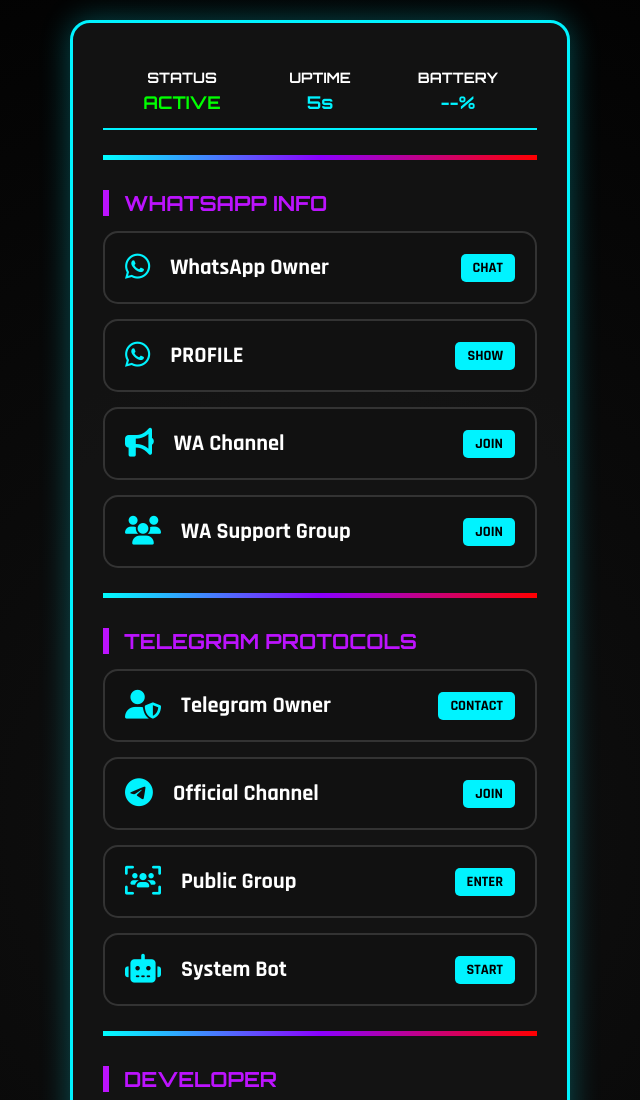
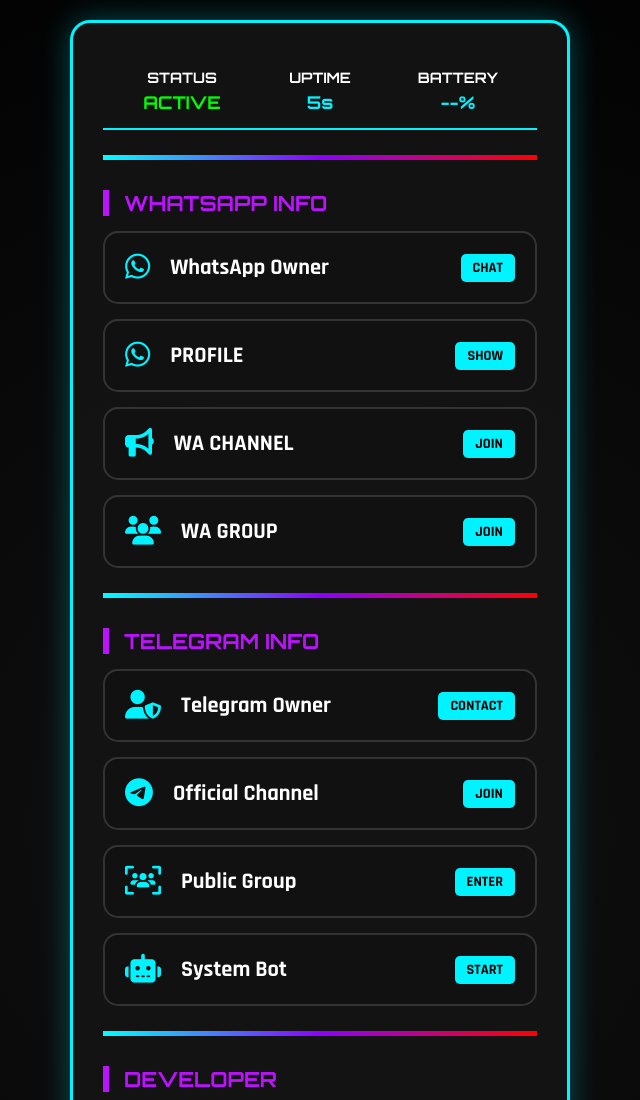
Before and after one commit to 1122bot/BILAL-INFO, a website: page info.html in a window 1280 px wide. Shown: the top 1100 px of the page, without its empty margins (320-960 px from the left). Drawn offline with Linux system fonts and the light colour scheme.

Commit message:
👑 BILAL-MD 👑

```diff
--- a/info.html
+++ b/info.html
@@ -3,7 +3,7 @@
 <head>
     <meta charset="UTF-8">
     <meta name="viewport" content="width=device-width, initial-scale=1.0">
-    <title>👑 BILAL MD HUB 👑</title>
+    <title>👑 BILAL 👑</title>
     <link href="https://fonts.googleapis.com/css2?family=Orbitron:wght@700&family=Rajdhani:wght@700&display=swap" rel="stylesheet">
     <link rel="stylesheet" href="https://cdnjs.cloudflare.com/ajax/libs/font-awesome/6.4.0/css/all.min.css">
 
@@ -180,19 +180,19 @@
 
         <a href="https://whatsapp.com/channel/0029Vaj3Xnu17EmtDxTNnQ0G" class="link-card">
             <i class="fas fa-bullhorn"></i>
-            <div class="link-text">WA Channel</div>
+            <div class="link-text">WA CHANNEL</div>
             <span>JOIN</span>
         </a>
 
         <a href="https://chat.whatsapp.com/BwWffeDwiqe6cjDDklYJ5m" class="link-card">
             <i class="fas fa-users"></i>
-            <div class="link-text">WA Support Group</div>
+            <div class="link-text">WA GROUP</div>
             <span>JOIN</span>
         </a>
 
         <div class="rgb-line"></div>
 
-                <div class="section-title">TELEGRAM PROTOCOLS</div>
+                <div class="section-title">TELEGRAM INFO</div>
 
         <a href="https://t.me/Bilal_babar" class="link-card">
             <i class="fas fa-user-shield"></i>
```
